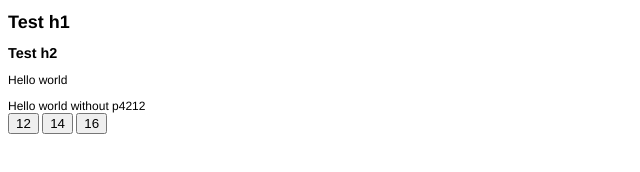
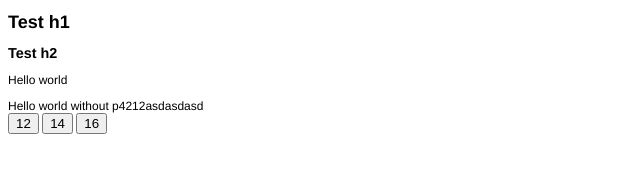
Before and after one commit to NazarovAsadbek/modern-js-2021-book-practice, a website with bundled scripts: page src/index.html in a window 1280 px wide. Shown: the full height of the page, 0-640 px from the left. Built offline with nearby package versions, Linux system fonts and the light colour scheme; files whose address does not match are found by name.

Commit message:
test 123123

```diff
--- a/src/index.html
+++ b/src/index.html
@@ -26,7 +26,7 @@
 <h1>Test h1</h1>
 <h2>Test h2</h2>
 <p>Hello world</p>
-Hello world without p4212
+Hello world without p4212asdasdasd
 
 <br>
 <button id="size-12">12</button>
```
